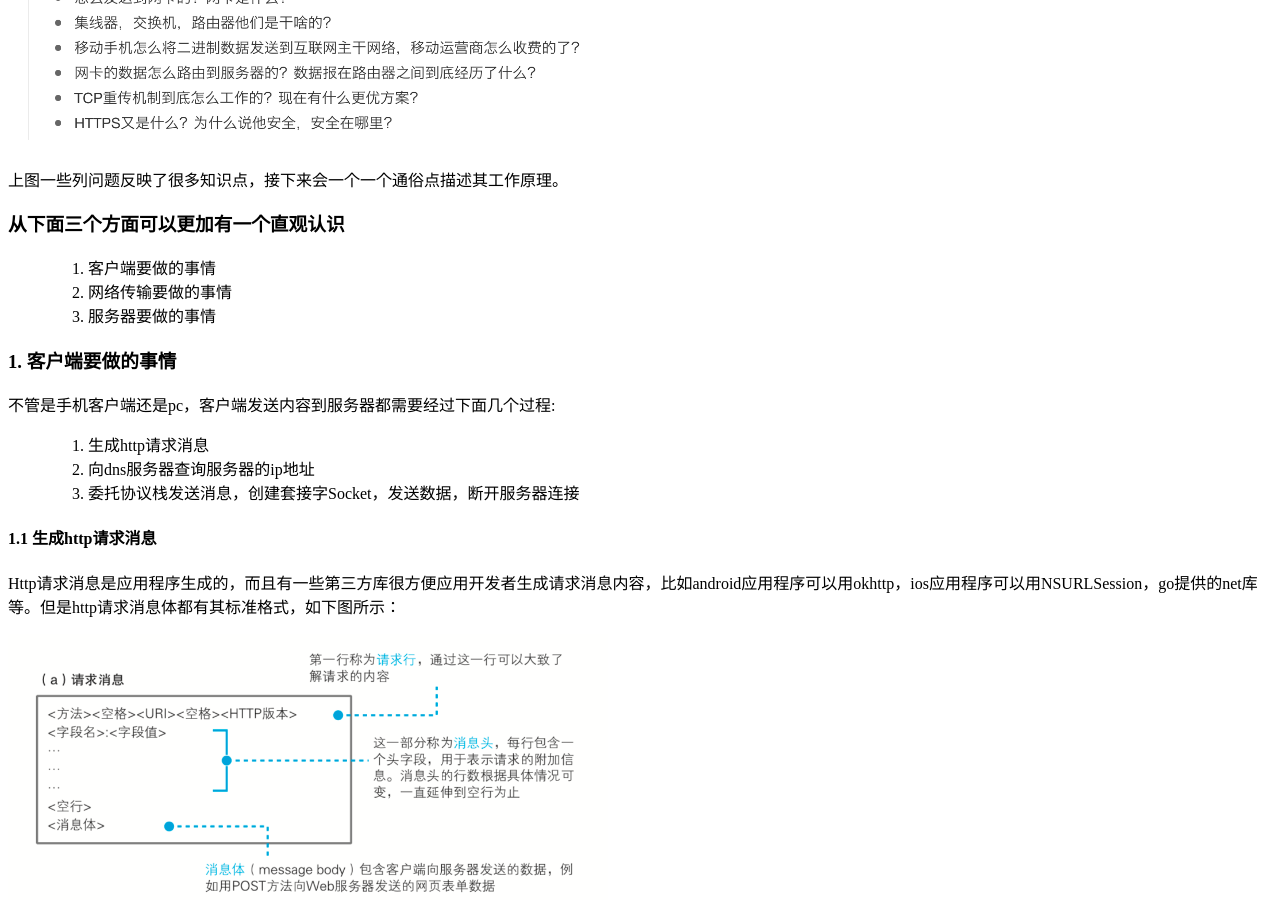
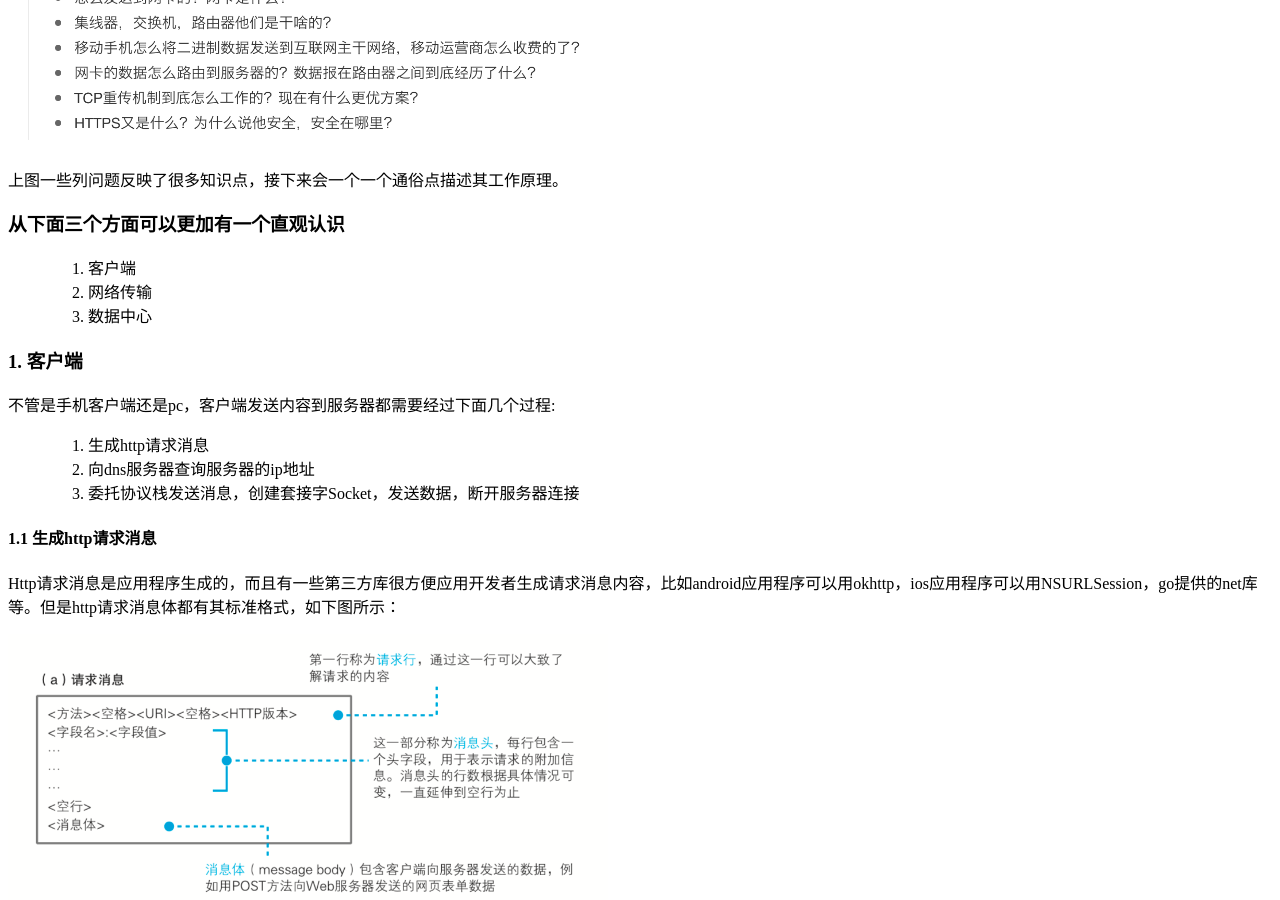
Before and after one commit to kingxt/kingxt.github.io, a Jekyll site: the page built from _posts/2018-10-14-网络是怎样连接的.md, in a window 1280 px wide and 900 px high, scrolled down 746 px. Built offline with Jekyll 4.4.1, drawn with Linux system fonts in a browser that asks for light colours; nearby versions of some CDN libraries; comment, search, counter and statistics services are not loaded; some of the changed text lies outside the part shown.

Commit message:
update post

```diff
--- a/_posts/2018-10-14-网络是怎样连接的.md
+++ b/_posts/2018-10-14-网络是怎样连接的.md
@@ -16,12 +16,12 @@
 上图一些列问题反映了很多知识点，接下来会一个一个通俗点描述其工作原理。
 
 ### 从下面三个方面可以更加有一个直观认识
-> 1. 客户端要做的事情
-> 2. 网络传输要做的事情
-> 3. 服务器要做的事情
+> 1. 客户端
+> 2. 网络传输
+> 3. 数据中心
 
 
-### 1. 客户端要做的事情
+### 1. 客户端
 
 不管是手机客户端还是pc，客户端发送内容到服务器都需要经过下面几个过程:
 > 1. 生成http请求消息
@@ -101,7 +101,7 @@
 
 应用程序在调用write发送数据时候并不指定发送数据的长度，在操作系统协议栈看来这就是二进制数据而已，操作系统协议栈并不是收到数据马上发送出去，它会先数据放到一个缓冲区，如果每次应用程序收到数据包就将数据马上发送出去，这可能导致大量小包，导致网络拥堵。判断是不是要将缓冲区的数据发送出去，一般依赖MTU和时间两个要素来控制，MTU是一个网路包的最大长度，以太网一般是1500（包含协议头），MTU和时间都是由操作系统控制。
 
-### 2. 网络传输要做的事情
+### 2. 网络传输
 本节探索网络包进入互联网之前和在互联网传输过程中经历的过程，网络包从客户端计算机出发经过集线器，交换机和路由器，最终进入互联网，实际上家用路由器包含了集线器和交换机功能。
 
 计算机程序处理包括存储的都是二进制数据，二进制数据是怎么到达远在天边的服务器的了？要彻底弄清楚这个之前，我们要先知道以下三类协议有啥区别，都是干啥的。
@@ -166,3 +166,5 @@
 <img src="/img/post/network-4g.png" width="600"/>
 
 手机通过4G上网第一是查找信号，这首先会搜索附近的信号塔eNodeB，连接到eNodeB后，eNodeB请求MME要认证手机，接下来就是手机鉴权阶段（手机是不是工信部认证了，手机啥套餐，是不是欠费了）。如果认证通过了就告诉SGW创建一个回话，SGW向PGW建立一个回话，PGW是出口网关，出口网关里面有一个计费单元，他就是用来计算我们每个月流量费用的😄。
+
+### 2. 数据中心
```
Also changed, not shown: about.html (+6 -2 lines).
